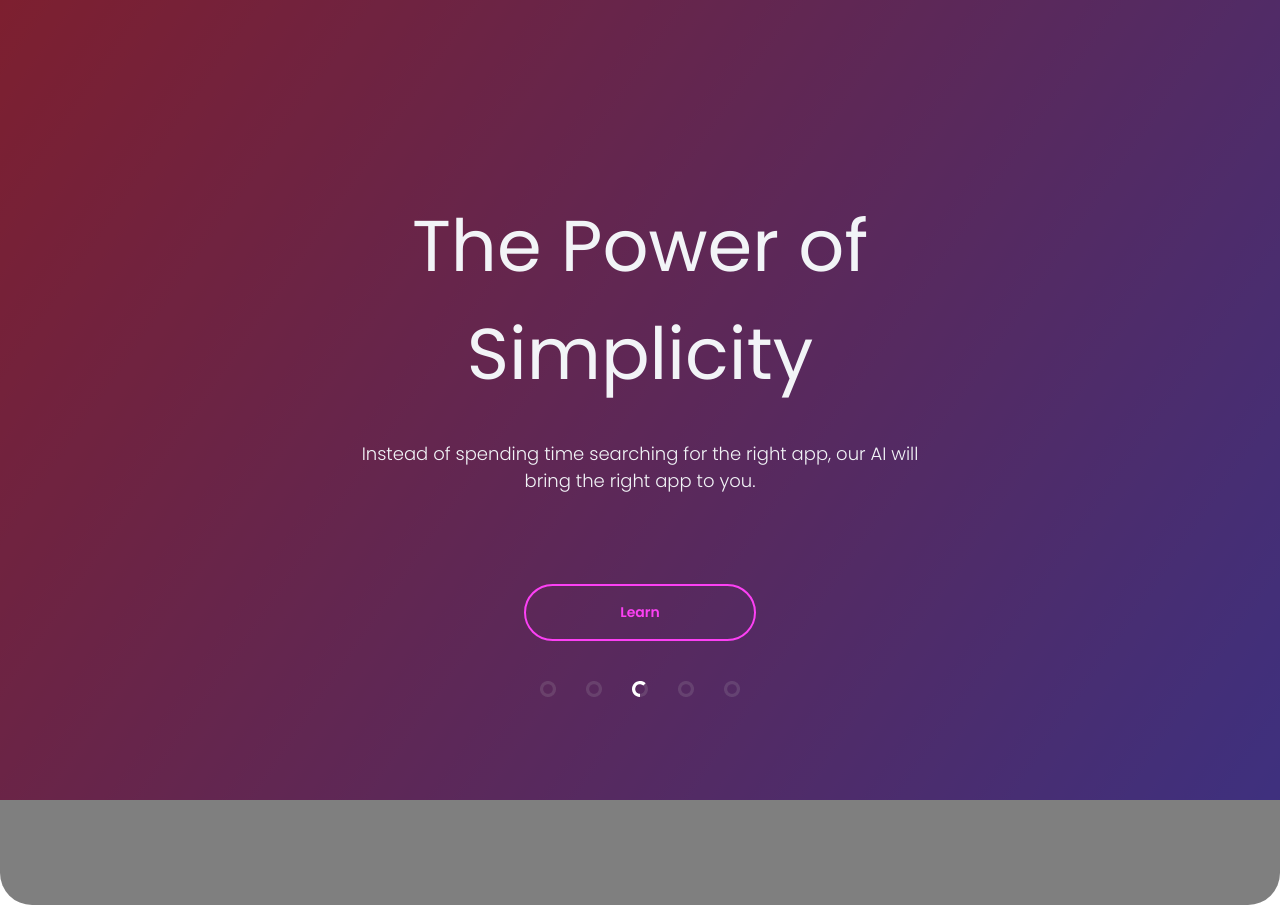
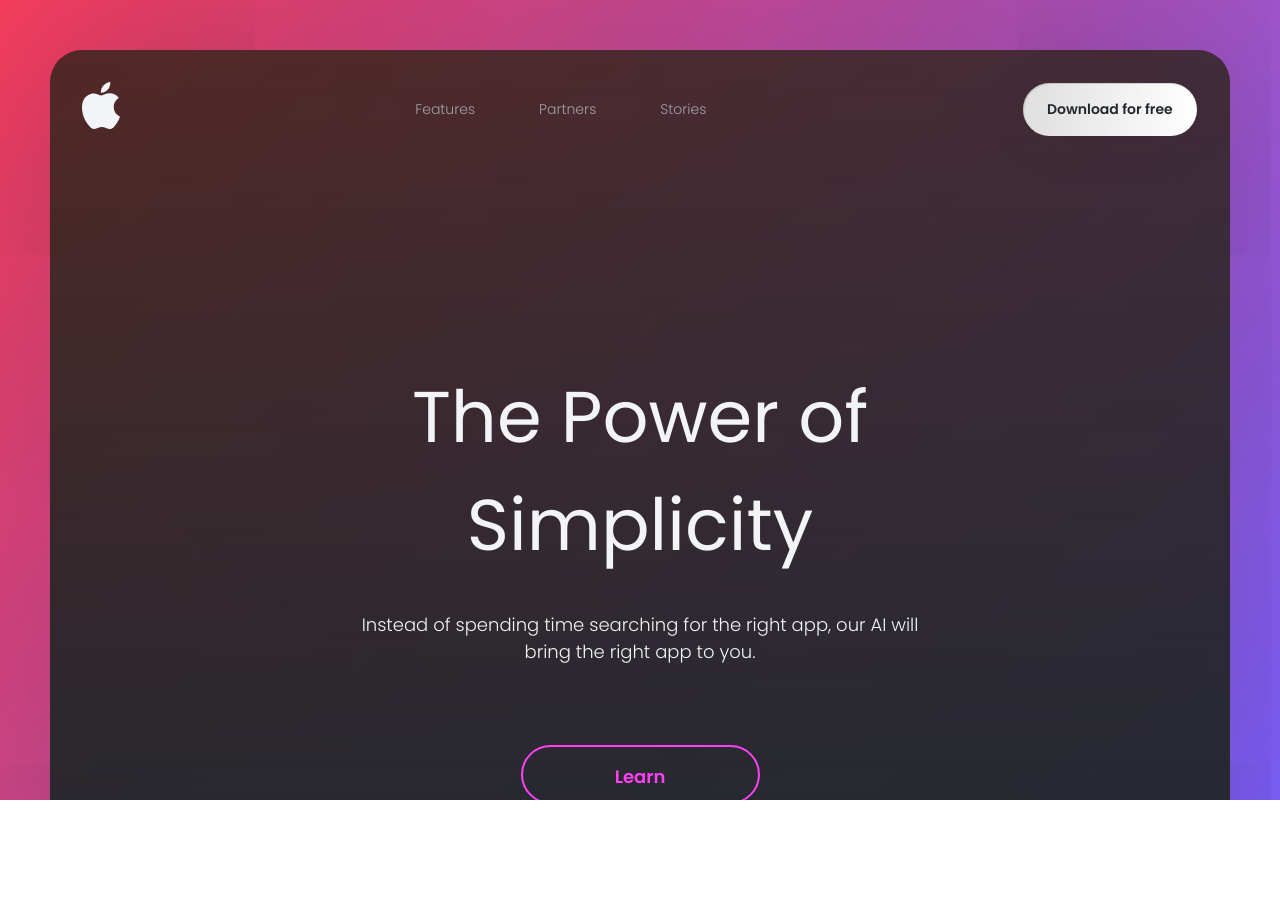
Before and after one commit to AndreyLeontovich/Project-3-apple, a plain HTML site: page index.html in a window 1280 px wide. After the commit the page ends 800 px from the top, so only its background shows below. Drawn offline with nearby package versions, Linux system fonts and the light colour scheme.

Commit message:
commit_2

```diff
--- a/index.html
+++ b/index.html
@@ -4,52 +4,58 @@
     <meta charset="UTF-8">
     <meta http-equiv="X-UA-Compatible" content="IE=edge">
     <meta name="viewport" content="width=device-width, initial-scale=1.0">
-    <title>Apple P3</title>
-    <link rel="stylesheet" href="style.css">
+    <title>Document</title>
 
     <link rel="preconnect" href="https://fonts.googleapis.com">
     <link rel="preconnect" href="https://fonts.gstatic.com" crossorigin>
     <link href="https://fonts.googleapis.com/css2?family=Poppins:wght@300;400;600&display=swap" rel="stylesheet">
+
+    <link rel="stylesheet" href="https://fonts.googleapis.com/css2?family=Material+Symbols+Outlined:opsz,wght,FILL,GRAD@20..48,100..700,0..1,-50..200" />
+
+    <link rel="stylesheet" href="style.css">
+
 </head>
 <body>
-    <div class="background">
-        <div class="contaeiner">
+<div class="wraper">
+    <div class="container">
+        <header class="header">
+            <a class="header-logo"><img src="/img/Vector.svg" alt=""></a>
 
-            <header class="header_block">
-                <img class="logo_block" src="img/Vector.svg" alt="">
-                <nav class="nav_block">
-                    <a href="#" class="nav_item">Features</a>
-                    <a href="#" class="nav_item">Partners</a>
-                    <a href="#" class="nav_item">Stories</a>
-                </nav>
-                <a href="#" class="button_item first">Download for free</a>
+
+            <input id="menuCheckbox" type="checkbox">
+            <ul class="header-links">
+                <li><a href="#">Features</a></li>
+                <li><a href="#">Partners</a></li>
+                <li><a href="#">Stories</a></li>
+            </ul>
+            <label for="menuCheckbox">
+                <span class="material-symbols-outlined icon-close">close</span>
+                <span class="material-symbols-outlined icon-menu">menu</span>
+            </label>
+            <div class="header-download">
+                <a class="btn" href="#">Download for free</a>
+            </div>
+
+
         </header>
 
-            <main>
-                <div class="flex_container">
-                    <div class="text_blok">
-                        <h1 class="text_name">The Power of<br>Simplicity</h1>
-                        <p class="desc">Instead of spending time searching for the right app, our AI will<br>bring the right app to you.</p>
-                        <div class="btn">
-                            <a href="#" class="button_two_item">Learn</a>
+        <main class="main">
+            <h1 class="main-title">The Power of Simplicity</h1>
+            <p class="main-desc">Instead of spending time searching for the right app, our AI will bring the right app to you.</p>
+            <div>
+                <a href="#" class="main-btn">Learn</a>
             </div>
+            <div class="loader">
+                <img src="/img/Ellipse 9.svg" alt="#">
+                <img src="/img/Ellipse 9.svg" alt="#">
+                <img src="/img/Group 1.svg" alt="#">
+                <img src="/img/Ellipse 9.svg" alt="#">
+                <img src="/img/Ellipse 9.svg" alt="#">
 
-                        <div class="circl_block">
-                            <img src="img/Ellipse 9.png" alt="#">
-                            <img src="img/Ellipse 9.png" alt="#">
-                            <img src="img/Group 1.svg" alt="#">
-                            <img src="img/Ellipse 9.png" alt="#">
-                            <img src="img/Ellipse 9.png" alt="#">
-                        </div>
-                    </div>
             </div>
         </main>
-
     </div>
 </div>
 
-
-
-    </div>
 </body>
 </html>
--- a/style.css
+++ b/style.css
@@ -1,57 +1,75 @@
 *{
+
+    box-sizing: border-box;
+    font-family: 'Poppins', sans-serif;
+}
+
+body{
+    height: 100vh;
+    padding: 35px;
     margin: 0;
-    padding: 0;
-    box-sizing: border-box;
-    text-decoration: none;
+    color: #fff;
+    background: linear-gradient(124.53deg, #FC3F5F 0%, #7D61FF 100.32%);
+    background-repeat: no-repeat;
+}
 
-    font-family: "Poppins", sans-serif;
+.wraper{
+    position: fixed;
+    width: 100%;
+    height: 100%;
+    overflow: auto;
+    left: 0;
+    top: 0;
+    padding: 50px;
 }
 
 
-.background{
 
-    display: flex;
-    align-items: center;
-    width: 100%;
-    height: 100vh;
-    background-image: linear-gradient(124.53deg, #FC3F5F 0%, #7D61FF 100.32%);
+
+ul{
+    margin: 0;
+    padding: 0;
+}
+
+li{
+    list-style: none;
+}
+
+a{
+    color: #fff;
+    text-decoration: none;
+}
+
+.container{
+    background: linear-gradient(180deg, rgba(43, 34, 21, 0.8) -1.22%, #22282E 101.33%);
+    box-shadow: 0px 0px 250px rgba(0, 0, 0, 0.3);
+    border-radius: 32px;
+    max-width: 1410px;
+    margin-inline: auto;
+    padding: 32px;
 
 }
 
-.contaeiner{
-    margin: 0 auto;
-    width: 1410px;
-    height: 1010px;
-    border-radius: 32px;
-
-    background-color: rgba(0, 0, 0, 0.5);
-}
 
 /* Header */
 
-.header_block{
+.header{
+
+
     display: flex;
     justify-content: space-between;
     align-items: center;
-
-    padding: 32px;
-    margin-bottom: 180px;
 }
 
-.logo_block{
-    padding-right: 110px;
+.header-logo{
+    width: 175px;
 }
 
+.header-links{
+    display: flex;
+    align-items: center;
+    gap: 64px;
 
-/* Navigation */
-
-.nav_block{
-    display: flex;
-    justify-content: space-around;
-    width: 428px;
-}
-
-.nav_item{
     font-weight: 300;
     font-size: 14px;
     line-height: 21px;
@@ -59,89 +77,172 @@
     color: #A0A3A7;
 }
 
-.button_item{
-    padding: 16px 24px;
-    background-color: #fff;
+.header-links a{
+    font-weight: 300;
+    font-size: 14px;
+    line-height: 21px;
+
+    color: #A0A3A7;
+}
+
+
+
+
+.btn{
+    background: linear-gradient(93.22deg, #E1E1E1 8.37%, #FFFFFF 99.95%);
+    box-shadow: 0px 4px 50px rgba(37, 37, 37, 0.08), inset 1px 1px 1px rgba(135, 135, 135, 0.32);
     border-radius: 999px;
+    display: inline-block;
+    border: 0;
+
     font-weight: 600;
     font-size: 14px;
     line-height: 21px;
+    color: #24282E;
 
-    color: #24282E;
+    padding: 16px 24px;
+    cursor: pointer;
+}
+
+
+.header-download{
+    width: 175px;
+}
+
+
+/* Main */
+
+.main{
+    margin-top: 227px;
+    max-width: 598px;
+    margin-inline: auto;
+    text-align: center;
+
+}
+
+.main-title{
+    font-weight: 400;
+    font-size: 72px;
+    line-height: 108px;
+    text-align: center;
+    color: #F2F4F7;
+    margin-bottom: 32px;
+}
+
+.main-desc{
+    font-weight: 300;
+    font-size: 18px;
+    line-height: 27px;
+    text-align: center;
+    margin-bottom: 80px;
+
+    color: #F2F4F7;
+}
+
+
+.main-btn{
+    padding: 16px 32px;
+    height: 59px;
+
+    border: 2px solid #FC40F4;
+    border-radius: 999px;
+
+    display: inline-block;
+    cursor: pointer;
+    min-width:239px;
+    color: rgba(252, 64, 244, 1);
+
+    font-weight: 600;
+    font-size: 18px;
+    line-height: 27px;
+}
+
+.loader{
+    margin-top: 80px;
+    display: flex;
+    justify-content: center;
+    align-items: center;
+    gap: 32px;
 
 }
 
 
 
+#menuCheckbox{
+    display: none;
+}
+
+    .icon-close,
+    .icon-menu{
+        display: none;
+    }
 
 
-/* Main_block */
+            /* Media */
 
-.flex_container{
-    display: flex;
-    justify-content: center;
+@media screen and (max-width: 992px){
+    .header-download{
+        display: none;
     }
 
-.text_blok{
-    display: flex;
-    flex-direction: column;
+    .main{
+        margin-top: 75px;
+    }
+
+    .main-title{
+        font-size: 40px;
+        line-height: 80px;
+    }
+
+    .main-desc{
+        font-size: 14px;
+        line-height: 18px;
+    }
+
+    .main-btn{
+        min-width: 150px;
+    }
+}
+
+
+@media screen and (max-width: 576px){
+
+    .wraper{
+
+        padding: 20px;
 
     }
 
+    .header-links{
+        position: fixed;
+        height: 100%;
+        padding: 30px;
+        background: rgb(71, 71, 71);
+        left: 0;
+        top: 0;
 
-.text_name{
-    text-align: center;
+        flex-direction: column;
+        justify-content: center;
 
-    font-weight: 400;
-    font-size: 72px;
-    line-height: 108px;
-    text-align: center;
-
-    color: #F2F4F7;
-    margin-bottom: 32px;
+        transform: translateX(-150%);
+        transition: 1s all ease-in-out;
     }
 
-.desc{
-    text-align: center;
 
-    font-weight: 300;
-    font-size: 18px;
-    line-height: 27px;
-    text-align: center;
+    .icon-menu{
+        display: inline-block;
+    }
 
-    color: #F2F4F7;
-    margin-bottom: 90px;
+    #menuCheckbox:checked~.header-links {
+        transform: translateX(0%);
 
     }
 
-.button_two_item{
-    padding: 16px 94px;
-
-    border-radius: 999px;
-    border:2px solid rgba(252, 64, 244, 1);
-
-    font-weight: 600;
-    font-size: 14px;
-    line-height: 21px;
-
-    text-decoration: none;
-    color: rgba(252, 64, 244, 1);
-    transition: linear 0.4s;
+    #menuCheckbox:checked~label .icon-close{
+        display: inline-block;
     }
 
-.button_two_item:hover{
-    background-color: rgba(252, 64, 244, 1);
-    color: #fff;
+    #menuCheckbox:checked~label .icon-menu{
+        display: none;
     }
-
-.btn{
-    display: flex;
-    justify-content: center;
 }
-
-.circl_block{
-    margin: 40px;
-    display: flex;
-    justify-content: center;
-    gap: 30px;
-}
```
Also changed, not shown: img/Ellipse 9.png (deleted), img/Ellipse 9.svg (added), 2 other files. Lines whose indentation alone changed are shown as unchanged.
